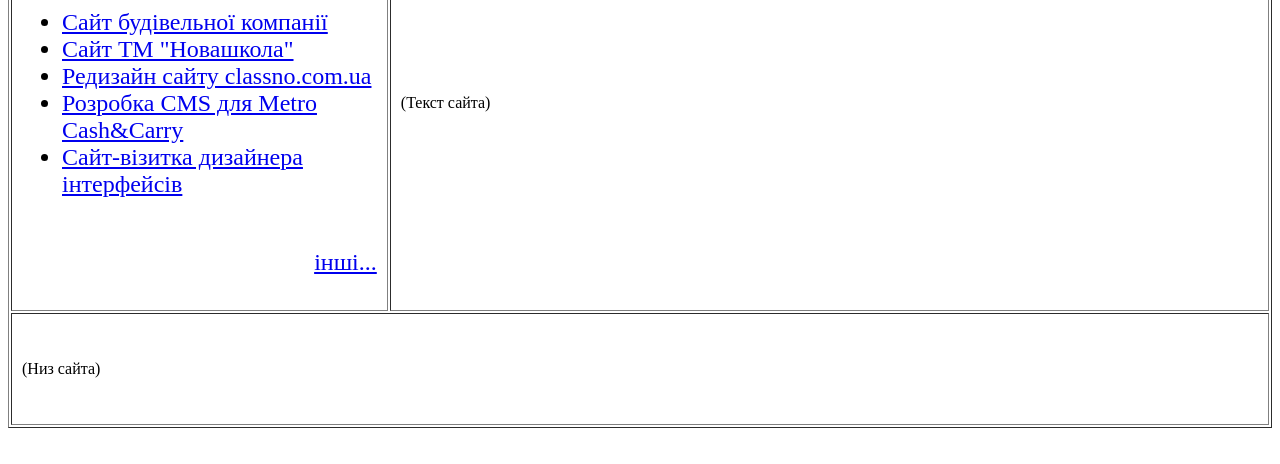
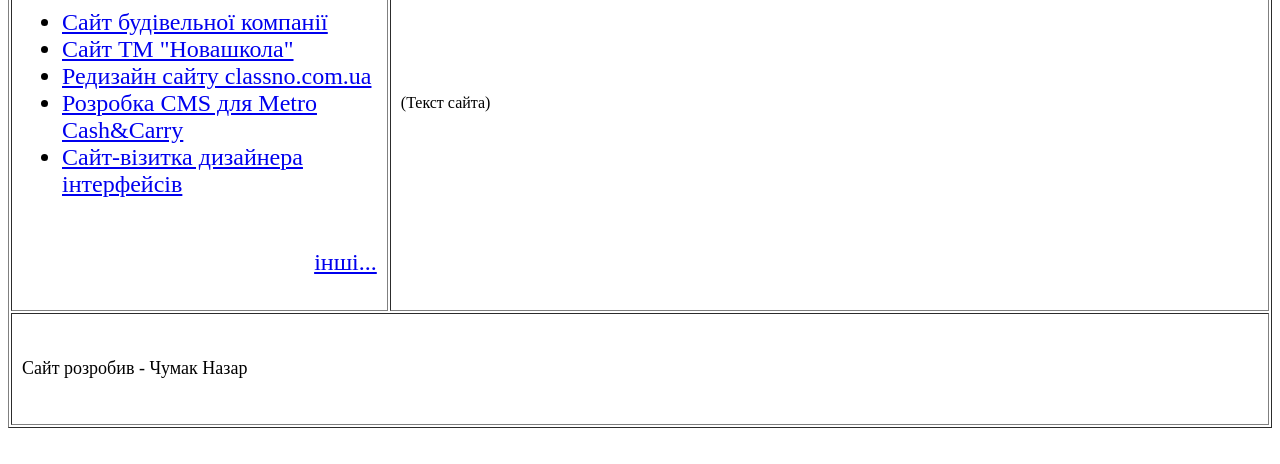
Before and after one commit to chumak0609/chumak0609.github.io, a plain HTML site: page index.html in a window 1280 px wide. Shown: the part 334-798 px from the top of the page. Drawn offline with Linux system fonts and the light colour scheme.

Commit message:
08 - Футер сайта

```diff
--- a/index.html
+++ b/index.html
@@ -43,7 +43,9 @@
         <td width="70%">(Текст сайта)</td>
         </tr>
         <tr>
-        <td colspan="2" valign="middle" height="90">(Низ сайта)</td>
+        <td colspan="2" valign="middle" height="90">
+            <font size="4">Сайт розробив - Чумак Назар</font>
+        </td>
         </tr>
         </table>
 
```
